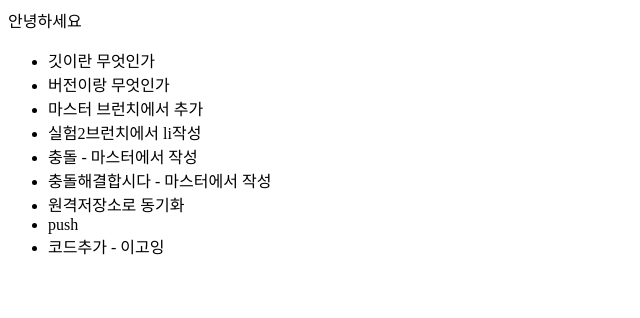
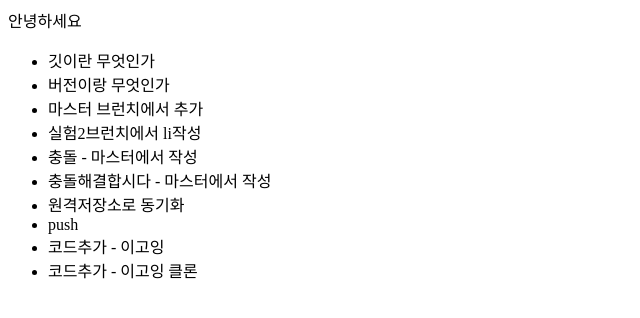
Before and after one commit to yun-74/open_git_yun, a plain HTML site: page index.html in a window 1280 px wide. Shown: the whole page, without its empty margins (0-640 px from the left). Drawn offline with Linux system fonts and the light colour scheme.

Commit message:
코드추가-이고잉클론

```diff
--- a/index.html
+++ b/index.html
@@ -14,6 +14,7 @@
 		<li>원격저장소로 동기화</li>
 		<li>push</li>
 		<li>코드추가 - 이고잉 </li>
+		<li>코드추가 - 이고잉 클론</li>
 	</ul>
 </body>
 </html>
```
